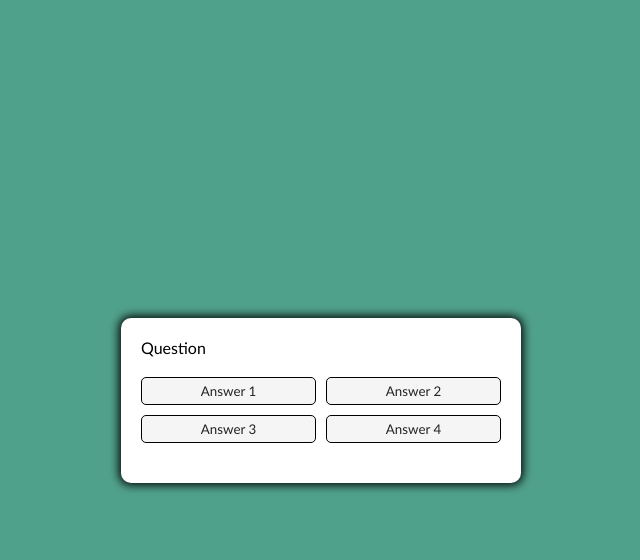
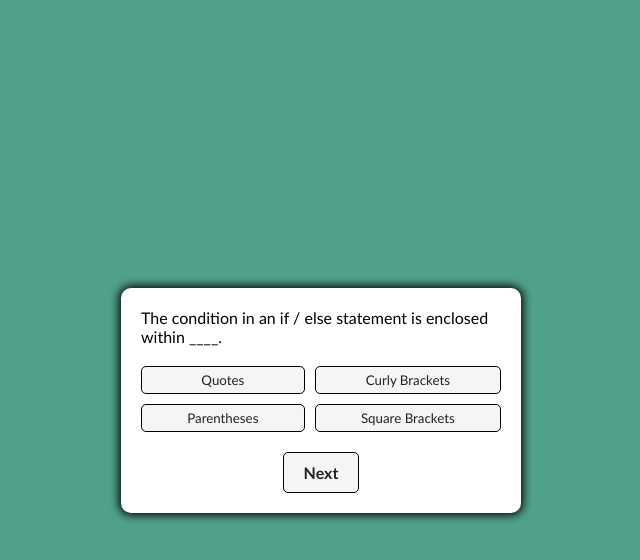
Before and after one commit to Abstrack5/Code-quiz, a plain HTML site: page index.html in a window 1280 px wide. Both pictures are taken after a click on the button "Start". Shown: the whole page, without its empty margins (319-959 px from the left). Drawn offline with Linux system fonts and the light colour scheme.

Commit message:
added score  multiplier, incorrect, correct answer

```diff
--- a/index.html
+++ b/index.html
@@ -13,10 +13,10 @@
         <div id="question-container" class="hide">
             <div id="question">Question</div>
             <div id="answer-buttons" class="btn-grid">
-                <button class="btn" id="answerButton1">Answer 1</button>
-                <button class="btn" id="answerButton2">Answer 2</button>
-                <button class="btn" id="answerButton3">Answer 3</button>
-                <button class="btn" id="answerButton4">Answer 4</button>
+                <button class="btn ans-btn" id="answerButton1">Answer 1</button>
+                <button class="btn ans-btn" id="answerButton2">Answer 2</button>
+                <button class="btn ans-btn" id="answerButton3">Answer 3</button>
+                <button class="btn ans-btn" id="answerButton4">Answer 4</button>
             </div>
         </div>
         <div class="controls">
--- a/script.js
+++ b/script.js
@@ -5,7 +5,16 @@ const questions = [
         b: "Curly Brackets",
         c: "Parentheses",
         d: "Square Brackets",
-        correctAnswer: "a",
+        correctAnswer: "Parentheses",
+
+    },
+    {
+        question: "Question 2",
+        a: "Quotes",
+        b: "Curly Brackets",
+        c: "Parentheses",
+        d: "Square Brackets",
+        correctAnswer: "Parentheses",
 
     },
 ];
@@ -13,31 +22,70 @@ const questions = [
 
 var startButton = document.getElementById("start-btn");
 var nextButton = document.getElementById("next-btn");
+
 var questionContainerEl = document.getElementById("question-container");
 var questionEl = document.getElementById("question");
 
+var answerEl = document.getElementsByClassName("ans-btn");
 var answerOne = document.getElementById("answerButton1");
 var answerTwo = document.getElementById("answerButton2");
 var answerThree = document.getElementById("answerButton3");
 var answerFour = document.getElementById("answerButton4");
 
+var questionCount = 0;
+var score = 0;
+var timeLeft = 200;
+
 
 startButton.addEventListener("click", startGame);
+nextButton.addEventListener("click", showQuestion);
+// console.log(answerEl);
+for (var i = 0; i < answerEl.length; i++ ) {
+    answerEl[i].addEventListener("click", checkAnswer);
+}
+
+function startGame() {
+    startButton.classList.add("hide");
+    questionContainerEl.classList.remove("hide");
+    nextButton.classList.remove("hide");
+
+    showQuestion();
+};
+
+
+function showQuestion() {
+    questionEl.textContent = questions[questionCount].question;
+    answerOne.textContent = questions[questionCount].a;
+    answerTwo.textContent = questions[questionCount].b;
+    answerThree.textContent = questions[questionCount].c;
+    answerFour.textContent = questions[questionCount].d;
+
+
+};
+
+
+function checkAnswer(event) {
+    if (event.target.textContent === questions[questionCount].correctAnswer) {
+         score += 5;
+        console.log("correctAnswer");
+     }else {
+         timeLeft -= 5;
+         console.log("Incorrect")
+     };
+    if (questionCount < questions.length) {
+        questionCount++;
+        console.log("anotherQUestion");
+    }
+};
 
 
 
-function startGame () {
-    startButton.classList.add("hide");
-    questionContainerEl.classList.remove("hide");
-};
-
-function setNextQuestion () {
-
-};
-
-function showQuestion(questions) {
-    questionEl.innerText = questions.question;
 
 
 
-};
+
+
+// add correct or incorrect message when answering questions
+
+// Timer
+// highscore
```
